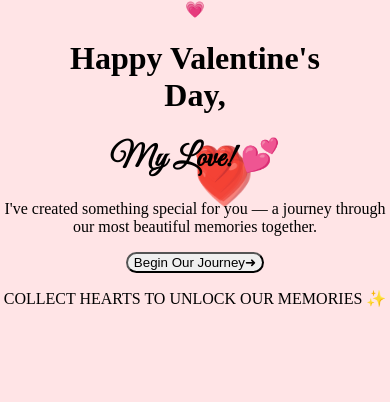
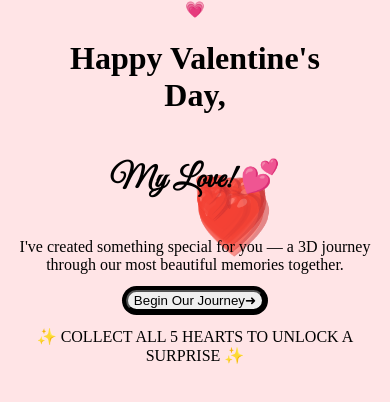
Before and after one commit to Professor0103/hog_game, a React (Vite) app: page / in a window 390 px wide. Shown: the top 402 px of the page. Built offline with nearby package versions, Linux system fonts and the light colour scheme.

Commit message:
fix: react hook error and improve overlay responsive styling

```diff
--- a/src/components/ui/Overlay.jsx
+++ b/src/components/ui/Overlay.jsx
@@ -4,6 +4,7 @@ import { useGameStore } from '../../store/gameStore';
 export const UIOverlay = () => {
     const gameState = useGameStore(state => state.gameState);
     const heartsCollected = useGameStore(state => state.heartsCollected);
+    const totalHearts = useGameStore(state => state.totalHearts); // Moved up to fix Hook Error
     const currentMemory = useGameStore(state => state.currentMemory);
     const closeMemory = useGameStore(state => state.closeMemory);
     const dialogueStep = useGameStore(state => state.dialogueStep);
@@ -23,18 +24,18 @@ export const UIOverlay = () => {
 
     if (gameState === 'welcome') {
         return (
-            <div className="absolute inset-0 flex flex-col items-center justify-center overflow-hidden bg-gradient-to-br from-pink-100 via-purple-100 to-pink-200 z-50">
+            <div className="fixed inset-0 flex flex-col items-center justify-center overflow-hidden bg-gradient-to-br from-pink-100 via-purple-100 to-pink-200 z-50">
                 {/* Background Floating Hearts */}
                 <div className="absolute inset-0 pointer-events-none">
-                    {[...Array(15)].map((_, i) => (
+                    {[...Array(20)].map((_, i) => (
                         <div key={i}
-                            className="absolute text-pink-300 animate-float"
+                            className="absolute text-pink-300 animate-float opacity-50"
                             style={{
                                 left: `${Math.random() * 100}%`,
                                 top: `${Math.random() * 100}%`,
-                                fontSize: `${Math.random() * 2 + 1}rem`,
+                                fontSize: `${Math.random() * 3 + 1}rem`,
                                 animationDelay: `${Math.random() * 5}s`,
-                                animationDuration: `${Math.random() * 5 + 5}s`
+                                animationDuration: `${Math.random() * 10 + 10}s`
                             }}
                         >
                             ❤️
@@ -43,32 +44,32 @@ export const UIOverlay = () => {
                 </div>
 
                 {/* Main Content */}
-                <div className="z-10 text-center px-4 max-w-2xl animate-fade-in-up">
-                    <div className="text-6xl text-pink-500 mb-6 drop-shadow-sm animate-pulse">
+                <div className="z-10 flex flex-col items-center justify-center text-center px-4 max-w-4xl w-full animate-fade-in-up">
+                    <div className="text-7xl md:text-8xl text-pink-500 mb-6 drop-shadow-md animate-bounce">
                         💗
                     </div>
 
-                    <h1 className="text-5xl md:text-7xl font-bold text-gray-800 mb-2 leading-tight tracking-tight">
+                    <h1 className="text-5xl md:text-7xl font-bold text-gray-800 mb-2 leading-tight tracking-tight drop-shadow-sm">
                         Happy Valentine's <br /> Day,
                     </h1>
-                    <h1 className="text-5xl md:text-7xl font-bold text-pink-500 mb-8 leading-tight drop-shadow-sm" style={{ fontFamily: 'Great Vibes, cursive' }}>
+                    <h1 className="text-6xl md:text-8xl font-bold text-pink-600 mb-8 leading-tight drop-shadow-lg" style={{ fontFamily: 'Great Vibes, cursive' }}>
                         My Love! 💕
                     </h1>
 
-                    <p className="text-gray-600 text-lg md:text-xl mb-10 max-w-lg mx-auto leading-relaxed">
-                        I've created something special for you — a journey through our most beautiful memories together.
+                    <p className="text-gray-700 text-xl md:text-2xl mb-12 max-w-2xl mx-auto leading-relaxed font-light">
+                        I've created something special for you — a 3D journey through our most beautiful memories together.
                     </p>
 
                     <button
                         onClick={() => useGameStore.getState().setGameState('playing')}
-                        className="group relative inline-flex items-center justify-center px-8 py-4 text-lg font-bold text-white transition-all duration-200 bg-gradient-to-r from-pink-500 to-purple-500 rounded-full focus:outline-none focus:ring-2 focus:ring-offset-2 focus:ring-pink-500 hover:scale-105 shadow-xl hover:shadow-2xl"
+                        className="group relative inline-flex items-center justify-center px-10 py-5 text-xl font-bold text-white transition-all duration-300 bg-gradient-to-r from-pink-500 to-purple-600 rounded-full shadow-2xl hover:scale-110 hover:shadow-pink-500/50 ring-4 ring-pink-200 hover:ring-pink-400"
                     >
                         <span>Begin Our Journey</span>
-                        <span className="ml-2 text-xl group-hover:translate-x-1 transition-transform">➜</span>
+                        <span className="ml-3 text-2xl group-hover:translate-x-2 transition-transform">➜</span>
                     </button>
 
-                    <p className="mt-8 text-sm text-pink-400 font-medium tracking-wide uppercase">
-                        Collect hearts to unlock our memories ✨
+                    <p className="mt-8 text-pink-500 font-semibold tracking-wide uppercase text-sm animate-pulse">
+                        ✨ Collect all 5 hearts to unlock a surprise ✨
                     </p>
                 </div>
             </div>
@@ -77,19 +78,18 @@ export const UIOverlay = () => {
 
     if (gameState === 'memory_view' && currentMemory) {
         return (
-            <div className="absolute inset-0 flex items-center justify-center bg-black/60 backdrop-blur-md z-50">
-                <div className="bg-white p-8 rounded-2xl shadow-2xl max-w-lg w-full transform transition-all scale-100">
+            <div className="fixed inset-0 flex items-center justify-center bg-black/60 backdrop-blur-md z-50">
+                <div className="bg-white p-8 rounded-2xl shadow-2xl max-w-lg w-full transform transition-all scale-100 m-4 border-4 border-pink-200">
                     <div className="text-center">
-                        <div className="text-6xl mb-4">❤️</div>
-                        <h2 className="text-2xl font-bold text-valentine-red mb-2">{currentMemory.title}</h2>
-                        <p className="text-gray-700 text-lg mb-6">{currentMemory.text}</p>
+                        <div className="text-6xl mb-4 animate-pulse">❤️</div>
+                        <h2 className="text-3xl font-bold text-valentine-red mb-4" style={{ fontFamily: 'Dancing Script, cursive' }}>{currentMemory.title}</h2>
+                        <p className="text-gray-700 text-lg mb-8 italic">"{currentMemory.text}"</p>
                         <button
-                            className="bg-valentine-pink text-white px-6 py-2 rounded-full font-bold hover:bg-pink-400"
+                            className="bg-pink-500 text-white px-8 py-3 rounded-full font-bold hover:bg-pink-600 transition-colors shadow-lg"
                             onClick={closeMemory}
                         >
-                            Keep Exploring
+                            ❤️ Keep Exploring ❤️
                         </button>
-                        <p className="text-xs text-gray-400 mt-2">Press Space or Enter to continue</p>
                     </div>
                 </div>
             </div>
@@ -98,11 +98,14 @@ export const UIOverlay = () => {
 
     if (gameState === 'dialogue') {
         return (
-            <div className="absolute inset-x-0 bottom-8 flex justify-center z-50">
-                <div className="bg-white/90 backdrop-blur-md p-6 rounded-2xl shadow-xl max-w-2xl w-full mx-4 border-2 border-pink-300 cursor-pointer" onClick={nextDialogue}>
-                    <h3 className="text-xl font-bold text-pink-600 mb-2">Piggy</h3>
-                    <p className="text-2xl text-gray-800 animate-pulse">{dialogueLines[dialogueStep]}</p>
-                    <div className="text-right text-sm text-gray-400 mt-2">Click to continue...</div>
+            <div className="fixed inset-x-0 bottom-8 flex justify-center z-50 pointer-events-none">
+                <div className="bg-white/95 backdrop-blur-xl p-8 rounded-3xl shadow-2xl max-w-3xl w-full mx-4 border-4 border-pink-300 pointer-events-auto cursor-pointer transform hover:scale-[1.01] transition-all" onClick={nextDialogue}>
+                    <div className="flex items-center gap-4 mb-2">
+                        <div className="text-4xl">🐷</div>
+                        <h3 className="text-2xl font-bold text-pink-600">Piggy Says:</h3>
+                    </div>
+                    <p className="text-2xl text-gray-800 leading-relaxed font-medium">{dialogueLines[dialogueStep]}</p>
+                    <div className="text-right text-sm text-pink-400 mt-4 font-bold uppercase tracking-wider">Click to continue ➤</div>
                 </div>
             </div>
         );
@@ -110,22 +113,22 @@ export const UIOverlay = () => {
 
     if (gameState === 'finished') {
         return (
-            <div className="absolute inset-0 flex items-center justify-center bg-pink-500/80 backdrop-blur-md z-50">
-                <div className="text-center text-white animate-bounce">
-                    <h1 className="text-6xl font-bold mb-4">Happy Valentine's Day! 💖</h1>
-                    <p className="text-2xl">I love you!</p>
+            <div className="fixed inset-0 flex items-center justify-center bg-pink-500/90 backdrop-blur-lg z-50">
+                <div className="text-center text-white p-8">
+                    <h1 className="text-7xl md:text-9xl font-bold mb-8 animate-bounce" style={{ fontFamily: 'Great Vibes, cursive' }}>Happy Valentine's Day! 💖</h1>
+                    <p className="text-3xl md:text-5xl font-light mb-8">I love you more than words can say!</p>
+                    <div className="text-6xl animate-pulse">💑</div>
                 </div>
             </div>
         )
     }
 
-    const totalHearts = useGameStore(state => state.totalHearts);
-
     return (
         <div className="absolute top-4 left-4 z-10">
-            <div className="bg-white/80 backdrop-blur px-4 py-2 rounded-full shadow-lg border-2 border-valentine-pink">
-                <span className="text-valentine-red font-bold text-xl">
-                    Hearts: {heartsCollected} / {totalHearts}
+            <div className="bg-white/90 backdrop-blur-md px-6 py-3 rounded-full shadow-xl border-2 border-pink-400 flex items-center gap-2">
+                <span className="text-2xl">❤️</span>
+                <span className="text-pink-600 font-bold text-xl font-mono">
+                    {heartsCollected} / {totalHearts}
                 </span>
             </div>
         </div>
```
